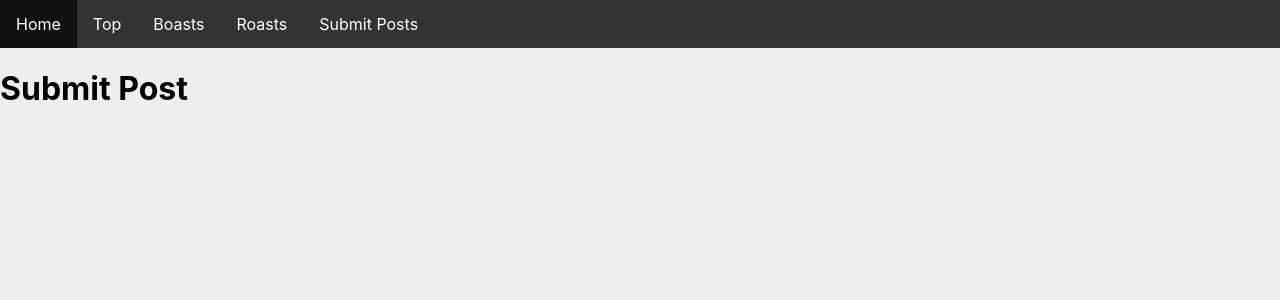
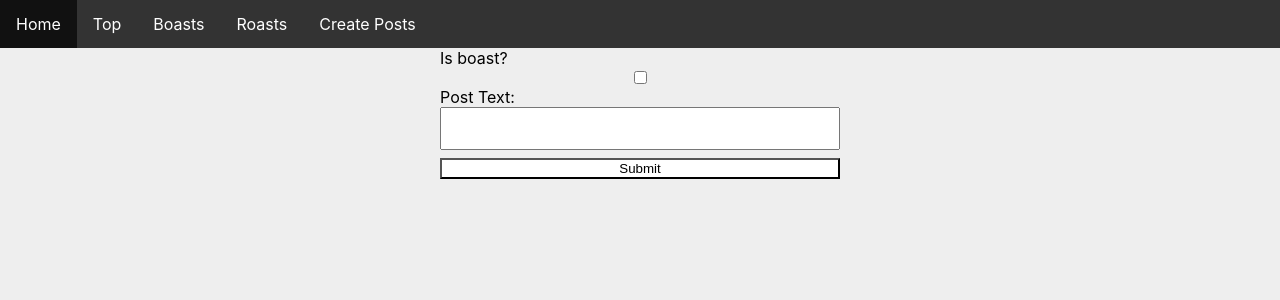
Before and after one commit to drewradcliff/ghostpost_frontend, a React (Create React App) app: page /post in a window 1280 px wide. Shown: the top 300 px of the page. Built offline with nearby package versions, Linux system fonts and the light colour scheme.

Commit message:
Add create post component

```diff
--- a/src/App.js
+++ b/src/App.js
@@ -2,6 +2,7 @@ import React from "react";
 import { BrowserRouter as Router, Switch, Route } from "react-router-dom";
 import Home from "./components/Home";
 import Navbar from "./components/Navbar"
+import CreatePost from "./components/CreatePost"
 
 export default function App() {
   return (
@@ -10,7 +11,7 @@ export default function App() {
         <Navbar />
         <Switch>
           <Route path="/top">
-            <h1>Top</h1>
+            <Home endpoint="/top" />
           </Route>
           <Route path="/boasts">
             <Home endpoint="/boasts" />
@@ -19,7 +20,7 @@ export default function App() {
             <Home endpoint="/roasts" />
           </Route>
           <Route path="/post">
-            <h1>Submit Post</h1>
+            <CreatePost />
           </Route>
           <Route path="/">
             <Home endpoint="/" />
--- /dev/null
+++ b/src/components/CreatePost.css
@@ -0,0 +1,15 @@
+.post-form {
+  display: flex;
+  flex-direction: column;
+  width: 400px;
+  margin: 0 auto;
+}
+
+input {
+  padding: 12px 20px;
+}
+
+.form-button {
+  margin: 8px 0px;
+  background-color: white;
+}
--- /dev/null
+++ b/src/components/CreatePost.js
@@ -0,0 +1,44 @@
+import React, { useState } from "react";
+import "./CreatePost.css";
+
+export default function CreatePost() {
+  const [isBoast, setIsBoast] = useState(false);
+  const [postText, setPostText] = useState("");
+
+  function handleSubmit(e) {
+    e.preventDefault();
+    fetch(`http://localhost:8000/api/posts/`, {
+      method: "POST",
+      headers: {
+        "Content-Type": "application/json",
+      },
+      body: JSON.stringify({"is_boast": isBoast, "post_text": postText})
+    })
+    .catch((error) => {
+      console.error("Error:", error);
+    });
+  }
+
+  function handleChange(e) {
+    if (e.target.id === "is_boast") {
+      setIsBoast(!isBoast);
+    } else {
+      setPostText(e.target.value);
+    }
+  }
+
+  return (
+    <form className="post-form" onSubmit={handleSubmit}>
+      <label htmlFor="is_boast">Is boast?</label>
+      <input
+        onChange={handleChange}
+        id="is_boast"
+        type="checkbox"
+        value={isBoast}
+      ></input>
+      <label htmlFor="text">Post Text:</label>
+      <input onChange={handleChange} id="text" defaultValue={postText}></input>
+      <button className="form-button" type="submit">Submit</button>
+    </form>
+  );
+}
--- a/src/components/Navbar.js
+++ b/src/components/Navbar.js
@@ -19,7 +19,7 @@ export default function Navbar() {
           <Link to="/roasts">Roasts</Link>
         </li>
         <li className="nav-list-item">
-          <Link to="/post">Submit Posts</Link>
+          <Link to="/post">Create Posts</Link>
         </li>
       </ul>
     </nav>
--- a/src/components/Post.css
+++ b/src/components/Post.css
@@ -30,7 +30,7 @@
   text-align: center;
 }
 
-button {
+.post-button {
   border: none;
   background-color: transparent;
   font-size: inherit;
--- a/src/components/Post.js
+++ b/src/components/Post.js
@@ -1,19 +1,33 @@
-import React from "react";
+import React, { useState } from "react";
 import "./Post.css";
 
 export default function Post({ post }) {
   const d = new Date(post.submission_date);
 
+  const [postScore, setPostScore] = useState(post.score);
+  function handleUpvote(post) {
+    fetch(`http://localhost:8000/api/posts/${post.id}/add_upvote/`, {
+      method: "POST",
+      headers: {
+        "Content-Type": "application/json",
+      },
+    })
+      .then(setPostScore(postScore + 1))
+      .catch((error) => {
+        console.error("Error:", error);
+      });
+  }
+
   return (
     <div className={post.is_boast ? "post-boast" : "post-roast"}>
       <div className="score-div">
-        <button>
+        <button className="post-button" onClick={(e) => handleUpvote(post)}>
           <span role="img" aria-label="upvote">
             ⬆️
           </span>
         </button>
-        <div className="score">{post.score}</div>
-        <button>
+        <div className="score">{postScore}</div>
+        <button className="post-button">
           <span role="img" aria-label="downvote">
             ⬇️
           </span>
```
